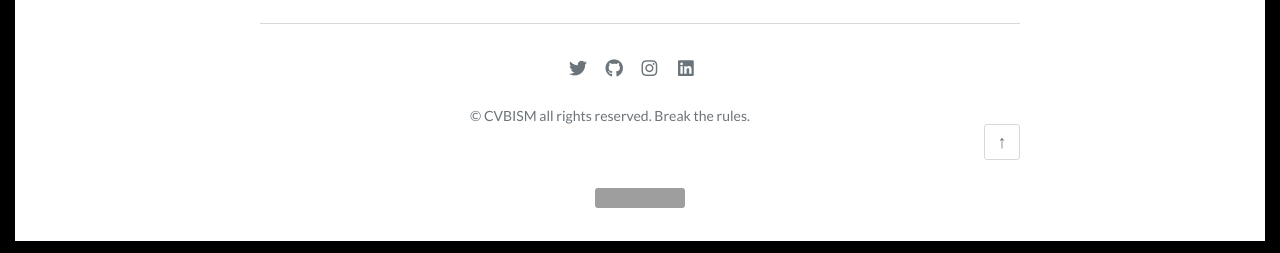
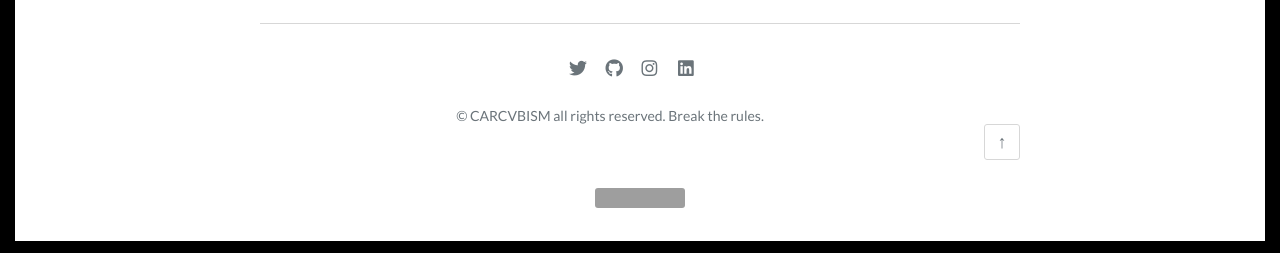
Before and after one commit to cvbism/Scriptor-Jekyll-Theme, a Jekyll site: the page built from index.html, in a window 1280 px wide and 900 px high, scrolled down 1532 px. Shown: the part 644-897 px from the top of the window. Built offline with Jekyll 4.4.1, drawn with Linux system fonts in a browser that asks for light colours; some web fonts are replaced; the list of posts is cut into pages by our own code; comment, search, counter and statistics services are not loaded; grey boxes are pictures that could not be loaded.

Commit message:
Update _config.yml

```diff
--- a/_config.yml
+++ b/_config.yml
@@ -45,7 +45,7 @@ accent_color: '#000000'
 
 # Site footer
 footer:
-  content: "   &copy; CVBISM all rights reserved. Break the rules."
+  content: "&copy; CARCVBISM all rights reserved. Break the rules."
   has_social: true
 
 # Plugins
```
